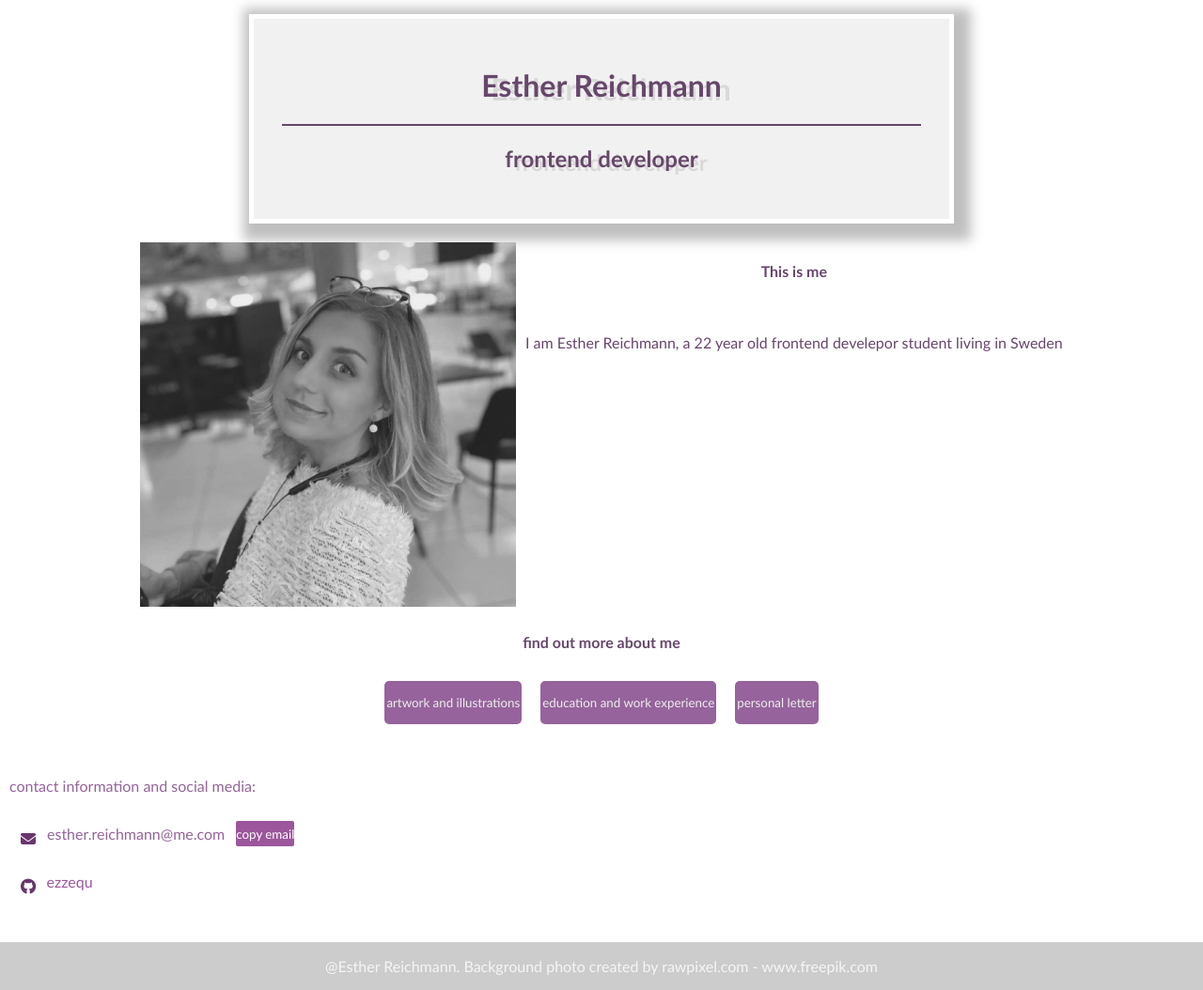
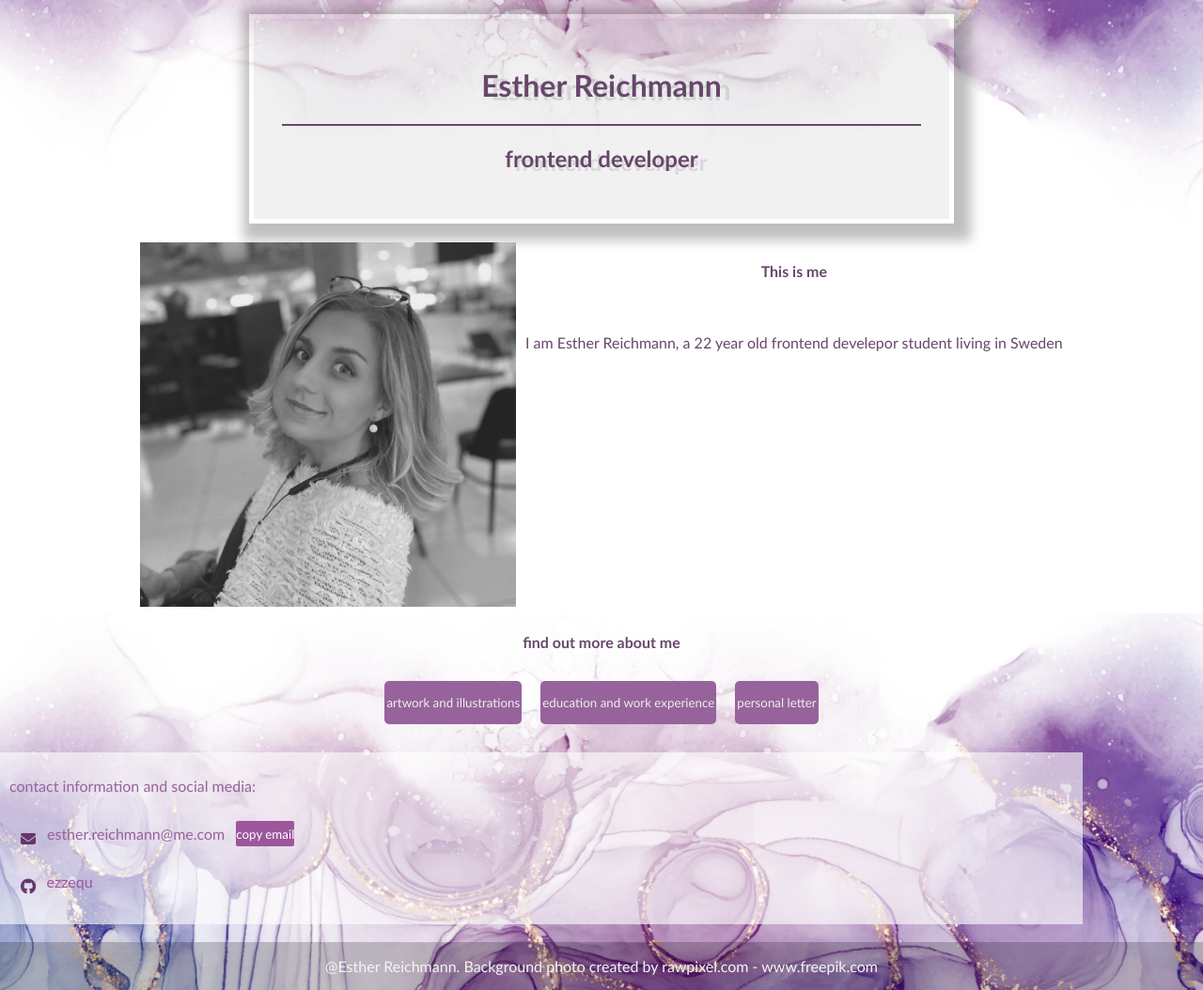
Before and after one commit to ezzequ/cvweb, a plain HTML site: page index.html in a window 1280 px wide. Shown: the whole page at 94% size. Drawn offline with Linux system fonts and the light colour scheme; grey boxes are pictures that could not be loaded; files whose address does not match are found by name.

Commit message:
change to see background

```diff
--- a/css/education.css
+++ b/css/education.css
@@ -30,7 +30,7 @@ header {
     left: 0;
     right: 0;
     padding: 15px;
-    background-image: url(imgs/4320533.jpg);
+    background-image: url(/imgs/4320533.jpg);
     background-size: cover;
     background-repeat:   no-repeat;
     background-position: center center;
--- a/css/style.css
+++ b/css/style.css
@@ -31,7 +31,7 @@ header {
     left: 0;
     right: 0;
     padding: 15px;
-    background-image: url(imgs/4320533.jpg);
+    background-image: url(/imgs/4320533.jpg);
      /* background-image: url(bg.jpeg);*/
     background-size: cover;
     background-repeat:   no-repeat;
@@ -68,7 +68,7 @@ bgrid{
     align-items: center;
    grid-template-columns: auto;
     contain: content;
-    background-image: url(imgs/flipped.jpg);
+    background-image: url(/imgs/flipped.jpg);
     background-size: cover;
     background-repeat:   no-repeat;
     background-position: center;
```
